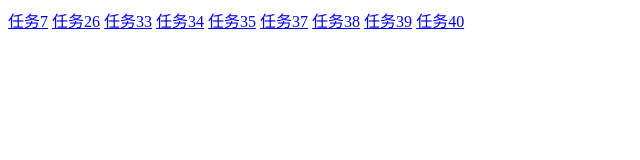
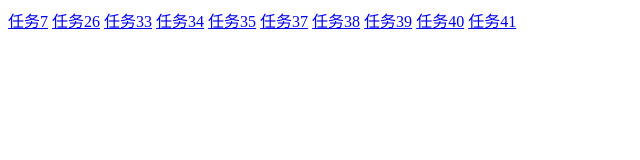
Before and after one commit to xyxiao001/taskAll, a plain HTML site: page index.html in a window 1280 px wide. Shown: the full height of the page, 0-640 px from the left. Drawn offline with Linux system fonts and the light colour scheme.

Commit message:
add task 41

```diff
--- a/index.html
+++ b/index.html
@@ -14,5 +14,6 @@
     <a href="all/task38/task38.html">任务38</a>
     <a href="all/task39/task39.html">任务39</a>
     <a href="all/task40/task40.html">任务40</a>
+    <a href="all/task41/task41.html">任务41</a>
   </body>
 </html>
```
